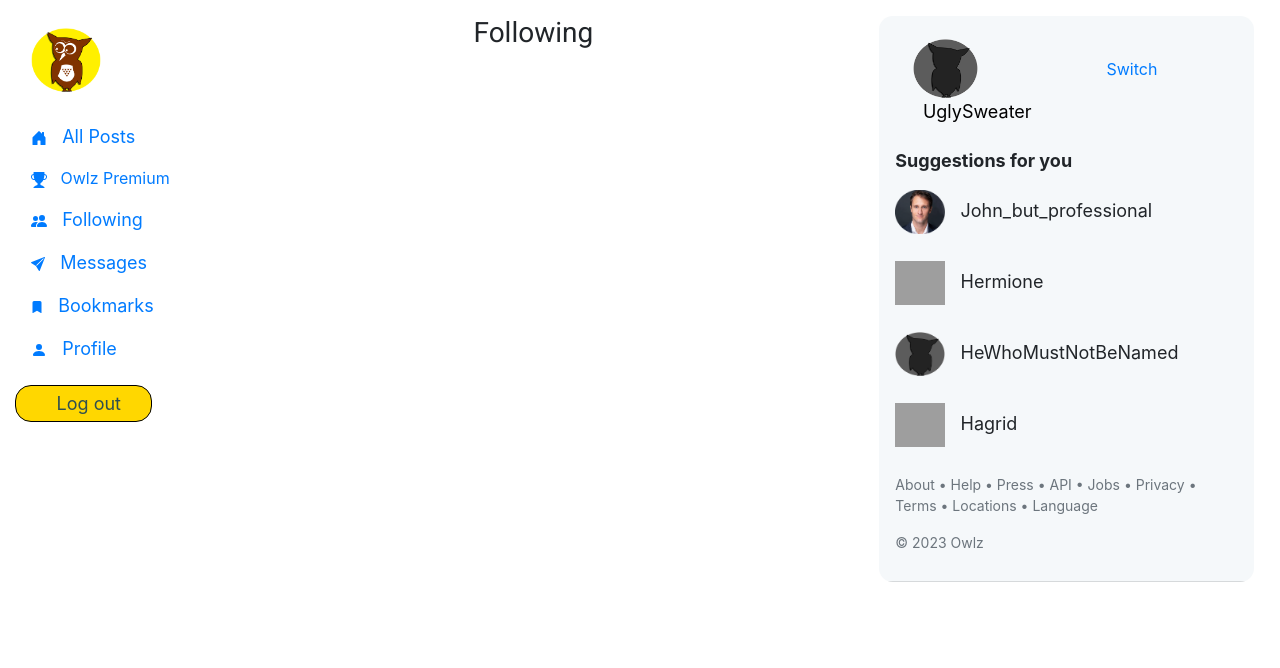
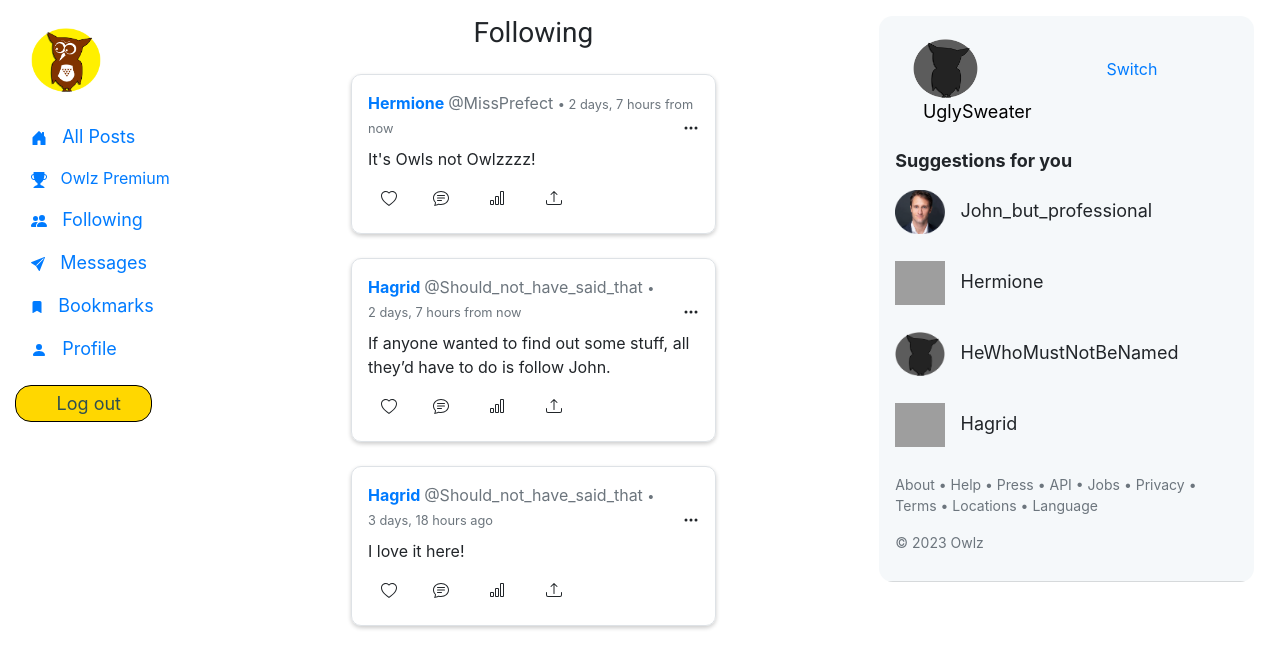
Before and after one commit to the-vegetarian-vampire/Owlz-Network, a Django app: page /following in a window 1280 px wide. Shown: the top 668 px of the page. Run offline with Django 3.2, Linux system fonts and the light colour scheme; a user stored in the database is signed in; data comes from the database, SQL or seed files in the repository; both versions use the stored data as it was after the commit; some libraries are stand-ins or nearby versions; grey boxes are pictures that could not be loaded.

Commit message:
Following and Followers
Following page is functional along with followers/following counts

```diff
--- a/project4/network/admin.py
+++ b/project4/network/admin.py
@@ -6,7 +6,7 @@ class UserAdmin(admin.ModelAdmin):
     list_display = ("username", "first_name", "last_name")
 
 class PostAdmin(admin.ModelAdmin):
-    list_display = ("author", "content")
+    list_display = ("author", "content", "time")
 
 class FollowersAdmin(admin.ModelAdmin):
     list_display = ("user", "follower")
--- a/project4/network/models.py
+++ b/project4/network/models.py
@@ -20,3 +20,6 @@ class Post(models.Model):
 class Followers(models.Model):
     user = models.ForeignKey(User, on_delete=models.CASCADE, related_name="followers")
     follower = models.ForeignKey(User, on_delete=models.CASCADE, related_name="following")
+
+    def __str__(self):
+        return f"{self.user} is following {self.follower}"
--- a/project4/network/static/network/index.js
+++ b/project4/network/static/network/index.js
@@ -11,7 +11,7 @@ document.querySelector('#hoot').onkeyup = () => {
 }
 
 // Change 'Hoot' placeholder to random string from array
-var all_placeholders  = ['Owl-gebra time...', 'Hoot there it is!', 'Hoot out to the universe!','Owl you need is love.'];
+var all_placeholders  = ['Owl-gebra is hard...', 'Hoot there it is!', 'Hoot out to the universe!','Owl you need is love.','Create a Hoot!'];
 const random = all_placeholders[Math.floor(Math.random() * all_placeholders.length)];
 console.log(random, all_placeholders[random]);
 
--- a/project4/network/templates/network/following.html
+++ b/project4/network/templates/network/following.html
@@ -5,5 +5,14 @@
 {% block body %}
 <h3 class="text-center" style="font-family: 'Roboto', sans-serif;">Following</h3>
 
+<div class="container">
+    <div class="row justify-content-center">
+        <div class="col-12 col-lg-8 mt-0 mt-sm-3 bg-white">
+            {% include "network/hoot_posts.html" with posts=page_posts %}
+        </div>
+    </div>
+</div>
+
+
 
 {% endblock %}
--- a/project4/network/templates/network/index.html
+++ b/project4/network/templates/network/index.html
@@ -10,7 +10,7 @@
     <div class="row no-gutters">
         <div class="col-sm-2" style="padding: .0rem .85rem .85rem;">
             <img class="card-img" style="border-radius: 999px;" alt="profile picture" width="25px"
-                 src="{% if user.username == 'john' %}{% static 'network/prof-images/john-2.png' %}{% else %}{% static 'network/images/owl-silhouette.png' %}{% endif %}">
+                 src="{% if user.username == 'johnlawniczak' %}{% static 'network/prof-images/john-2.png' %}{% else %}{% static 'network/images/owl-silhouette.png' %}{% endif %}">
         </div>
 
         <!--text area for new 'hoot'-->
--- a/project4/network/templates/network/layout.html
+++ b/project4/network/templates/network/layout.html
@@ -106,7 +106,7 @@
                         </span>
                         <a class="nav-link" href="{% url 'profile' user.username %}">
                         <img alt="profile picture" height="59" width="65px" href="{% url 'index' %}"
-                             src="{% if user.username == 'john' %}{% static 'network/prof-images/john-2.png' %}{% else %}{% static 'network/images/owl-silhouette.png' %}{% endif %}">
+                             src="{% if user.username == 'johnlawniczak' %}{% static 'network/prof-images/john-2.png' %}{% else %}{% static 'network/images/owl-silhouette.png' %}{% endif %}">
                              <span class="user" style="align-content: flex-end; margin-left: 10px; margin-right: 5px;">{{ user.username }}</span>
                             </a>
                     </div>
```
Also changed, not shown: project4/network/templates/network/profile.html (+14 -0 lines), project4/db.sqlite3, project4/network/static/network/readme/Screen Shot 2023-02-18 at 11.12.51 PM.png (added).
